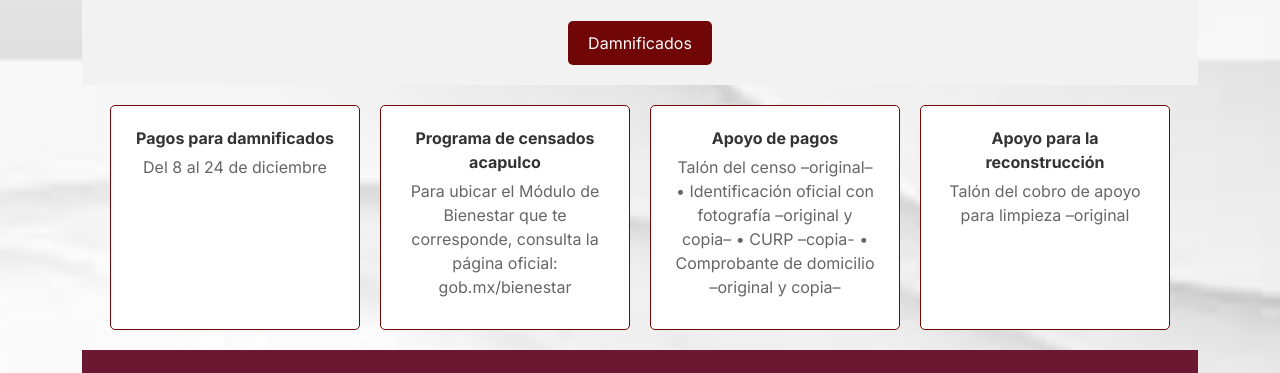
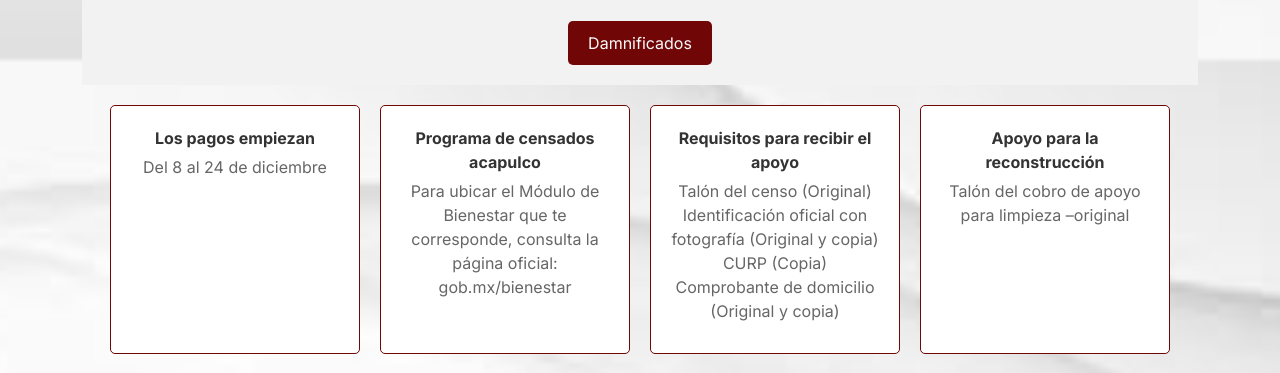
Before and after one commit to menesescampos12/censowebAcapulco, a Next.js app: page / in a window 1280 px wide. Shown: the part 3140-3513 px from the top of the page. Built offline with nearby package versions, Linux system fonts and the light colour scheme; no server answers; the database is empty.

Commit message:
Cambie y arregle información

```diff
--- a/src/components/Form.jsx
+++ b/src/components/Form.jsx
@@ -265,7 +265,7 @@ const Form = () => {
         <div className="card-feature">
             <i className="fa-solid fa-plane-up"></i>
             <div className="feature-content">
-                <span>Pagos para damnificados</span>
+                <span>Los pagos empiezan</span>
                 <p>Del 8 al 24 de diciembre</p>
             </div>
         </div>
@@ -279,14 +279,11 @@ const Form = () => {
         <div className="card-feature">
             <i className="fa-solid fa-gift"></i>
             <div className="feature-content">
-                <span>Apoyo de pagos</span>
-                <p>Talón del censo –original–
-
-•           Identificación oficial con fotografía –original y copia–
-
-•           CURP –copia-
-
-•           Comprobante de domicilio –original y copia–</p>
+                <span>Requisitos para recibir el apoyo</span>
+                <p>Talón del censo (Original)
+         Identificación oficial con fotografía (Original y copia)
+           CURP (Copia)
+           Comprobante de domicilio (Original y copia)</p>
             </div>
 
         </div>
--- a/src/styles/misEstilos.css
+++ b/src/styles/misEstilos.css
@@ -262,7 +262,7 @@ select.form-control {
 
 button {
   background-color: #438762; /* Color de fondo para el botón */
-  color: #fff; /* Color de texto para el botón */
+  color: #df4646; /* Color de texto para el botón */
   border: none; /* Elimina el borde del botón */
   padding: 10px 20px; /* Ajusta el espacio interno del botón */
   cursor: pointer; /* Cambia el cursor al pasar sobre el botón */
```
